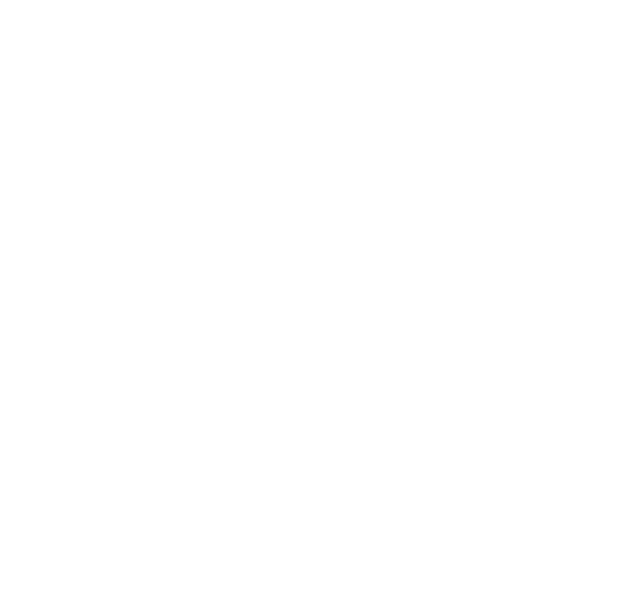
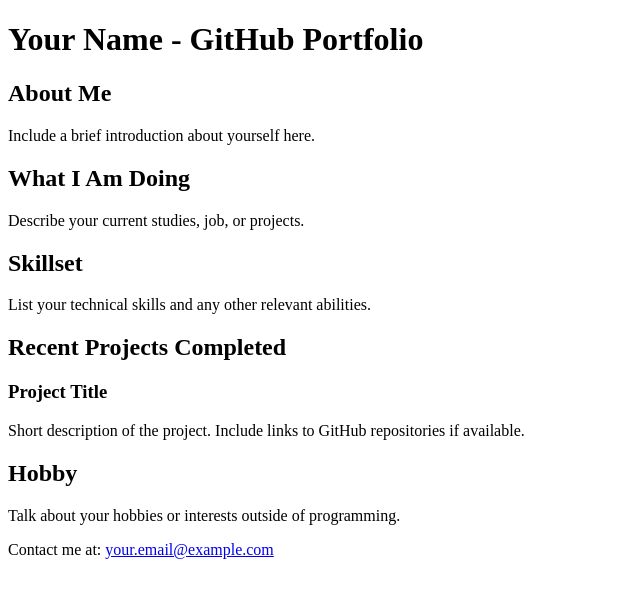
Before and after one commit to Benwilliams995/Benwilliams995.github.io, a plain HTML site: page index.html in a window 1280 px wide. Shown: the whole page, without its empty margins (0-640 px from the left). Drawn offline with Linux system fonts and the light colour scheme.

Commit message:
Update index.html

```diff
--- a/index.html
+++ b/index.html
@@ -1,37 +1,45 @@
-<div class="backwrap gradient">
-  <div class="back-shapes">
-      <!-- All this img tags was autogenerated by custom written js tool -->
-      <span class="floating circle" style="top:66.59856996935649%;left:13.020833333333334%;animation-delay:-0.9s;"></span>
-      <span class="floating triangle" style="top:31.46067415730337%;left:33.59375%;animation-delay:-4.8s;"></span>
-      <span class="floating cross" style="top:76.50663942798774%;left:38.020833333333336%;animation-delay:-4s;"></span>
-      <span class="floating square" style="top:21.450459652706844%;left:14.0625%;animation-delay:-2.8s;"></span>
-      <span class="floating square" style="top:58.12053115423902%;left:56.770833333333336%;animation-delay:-2.15s;"></span>
-      <span class="floating square" style="top:8.682328907048008%;left:72.70833333333333%;animation-delay:-1.9s;"></span>
-      <span class="floating cross" style="top:31.3585291113381%;left:58.541666666666664%;animation-delay:-0.65s;"></span>
-      <span class="floating cross" style="top:69.96935648621042%;left:81.45833333333333%;animation-delay:-0.4s;"></span>
-      <span class="floating circle" style="top:15.117466802860061%;left:32.34375%;animation-delay:-4.1s;"></span>
-      <span class="floating circle" style="top:13.074565883554648%;left:45.989583333333336%;animation-delay:-3.65s;"></span>
-      <span class="floating cross" style="top:55.87334014300306%;left:27.135416666666668%;animation-delay:-2.25s;"></span>
-      <span class="floating cross" style="top:49.54034729315628%;left:53.75%;animation-delay:-2s;"></span>
-      <span class="floating cross" style="top:34.62717058222676%;left:49.635416666666664%;animation-delay:-1.55s;"></span>
-      <span class="floating cross" style="top:33.19713993871297%;left:86.14583333333333%;animation-delay:-0.95s;"></span>
-      <span class="floating square" style="top:28.19203268641471%;left:25.208333333333332%;animation-delay:-4.45s;"></span>
-      <span class="floating circle" style="top:39.7344228804903%;left:10.833333333333334%;animation-delay:-3.35s;"></span>
-      <span class="floating triangle" style="top:77.83452502553627%;left:24.427083333333332%;animation-delay:-2.3s;"></span>
-      <span class="floating triangle" style="top:2.860061287027579%;left:47.864583333333336%;animation-delay:-1.75s;"></span>
-      <span class="floating triangle" style="top:71.3993871297242%;left:66.45833333333333%;animation-delay:-1.25s;"></span>
-      <span class="floating triangle" style="top:31.256384065372828%;left:76.92708333333333%;animation-delay:-0.65s;"></span>
-      <span class="floating triangle" style="top:46.47599591419816%;left:38.90625%;animation-delay:-0.35s;"></span>
-      <span class="floating cross" style="top:3.4729315628192032%;left:19.635416666666668%;animation-delay:-4.3s;"></span>
-      <span class="floating cross" style="top:3.575076608784474%;left:6.25%;animation-delay:-4.05s;"></span>
-      <span class="floating cross" style="top:77.3237997957099%;left:4.583333333333333%;animation-delay:-3.75s;"></span>
-      <span class="floating cross" style="top:0.9193054136874361%;left:71.14583333333333%;animation-delay:-3.3s;"></span>
-      <span class="floating square" style="top:23.6976506639428%;left:63.28125%;animation-delay:-2.1s;"></span>
-      <span class="floating square" style="top:81.30745658835546%;left:45.15625%;animation-delay:-1.75s;"></span>
-      <span class="floating square" style="top:60.9805924412666%;left:42.239583333333336%;animation-delay:-1.45s;"></span>
-      <span class="floating square" style="top:29.009193054136876%;left:93.90625%;animation-delay:-1.05s;"></span>
-      <span class="floating square" style="top:52.093973442288046%;left:68.90625%;animation-delay:-0.7s;"></span>
-      <span class="floating square" style="top:81.51174668028601%;left:83.59375%;animation-delay:-0.35s;"></span>
-      <span class="floating square" style="top:11.542390194075587%;left:91.51041666666667%;animation-delay:-0.1s;"></span>
-  </div>
-</div>
+<!DOCTYPE html>
+<html>
+<head>
+    <title>Your Name - GitHub Portfolio</title>
+    <link rel="stylesheet" type="text/css" href="style.css">
+</head>
+<body>
+    <header>
+        <h1>Your Name - GitHub Portfolio</h1>
+    </header>
+
+    <section id="about-me">
+        <h2>About Me</h2>
+        <p>Include a brief introduction about yourself here.</p>
+    </section>
+
+    <section id="current-activity">
+        <h2>What I Am Doing</h2>
+        <p>Describe your current studies, job, or projects.</p>
+    </section>
+
+    <section id="skillset">
+        <h2>Skillset</h2>
+        <p>List your technical skills and any other relevant abilities.</p>
+    </section>
+
+    <section id="recent-projects">
+        <h2>Recent Projects Completed</h2>
+        <div class="project">
+            <h3>Project Title</h3>
+            <p>Short description of the project. Include links to GitHub repositories if available.</p>
+        </div>
+        <!-- Repeat for other projects -->
+    </section>
+
+    <section id="hobbies">
+        <h2>Hobby</h2>
+        <p>Talk about your hobbies or interests outside of programming.</p>
+    </section>
+
+    <footer>
+        <p>Contact me at: <a href="mailto:your.email@example.com">your.email@example.com</a></p>
+    </footer>
+</body>
+</html>
```
